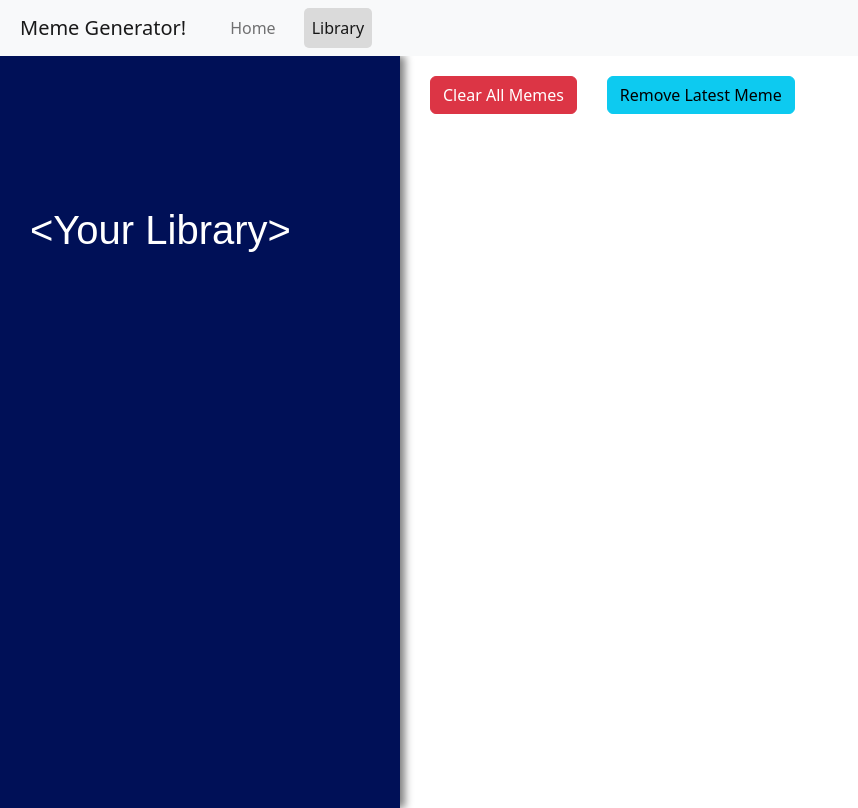
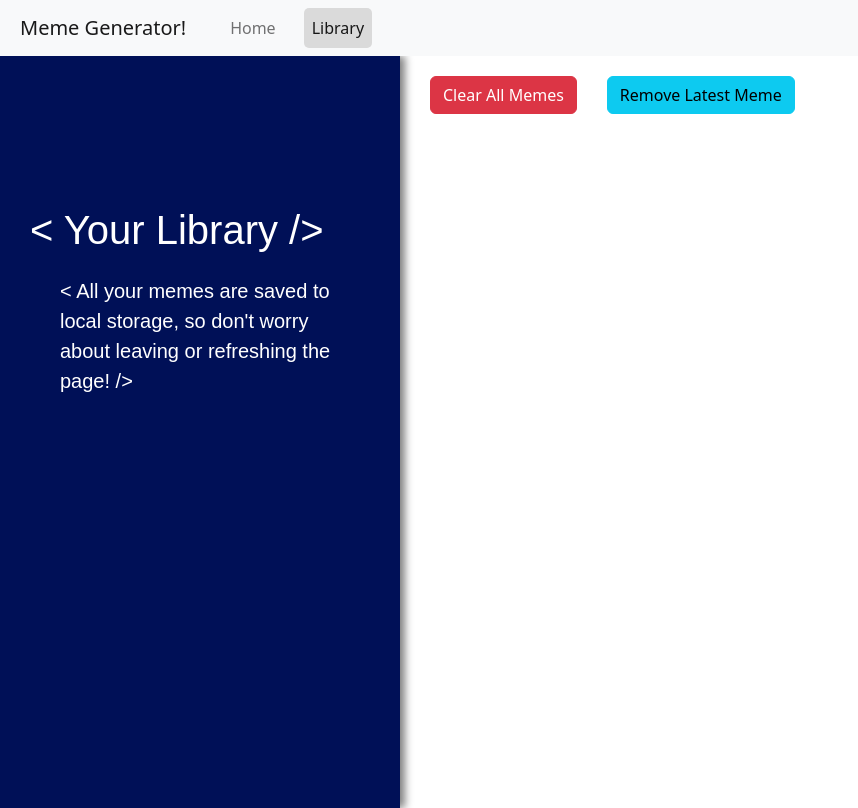
Before and after one commit to RamyOuda/Angular-Meme-Generator, an Angular app: page /library in a window 1280 px wide. Shown: the whole page, without its empty margins (0-858 px from the left). Built offline with nearby package versions, Linux system fonts and the light colour scheme; a web font is replaced by a local one.

Commit message:
Added some text to Library page side-bar

```diff
--- a/src/app/library/library.component.css
+++ b/src/app/library/library.component.css
@@ -19,6 +19,13 @@
   left: 30px;
 }
 
+.info-tag {
+  font-size: 20px;
+  padding: 0 60px;
+  position: relative;
+  top: 220px;
+}
+
 .btn {
   margin: 20px 0 20px 30px;
 }
--- a/src/app/library/library.component.html
+++ b/src/app/library/library.component.html
@@ -1,7 +1,11 @@
 <main>
   <div class="wrapper">
     <div class="side-bar">
-      <p class="library-tag">&lt;Your Library&gt;</p>
+      <p class="library-tag">&lt; Your Library /&gt;</p>
+      <p class="info-tag">
+        &lt; All your memes are saved to local storage, so don't worry about
+        leaving or refreshing the page! /&gt;
+      </p>
     </div>
     <div class="page">
       <div>
```
